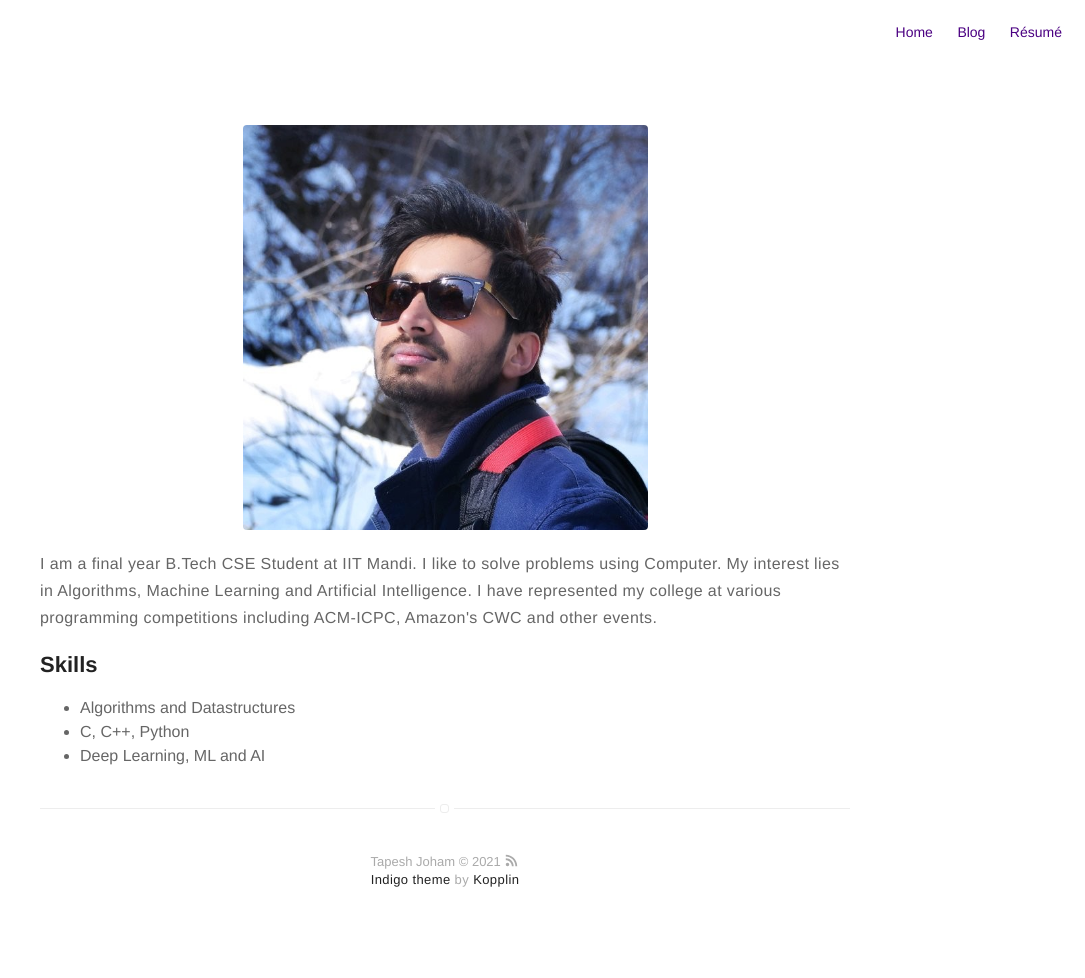
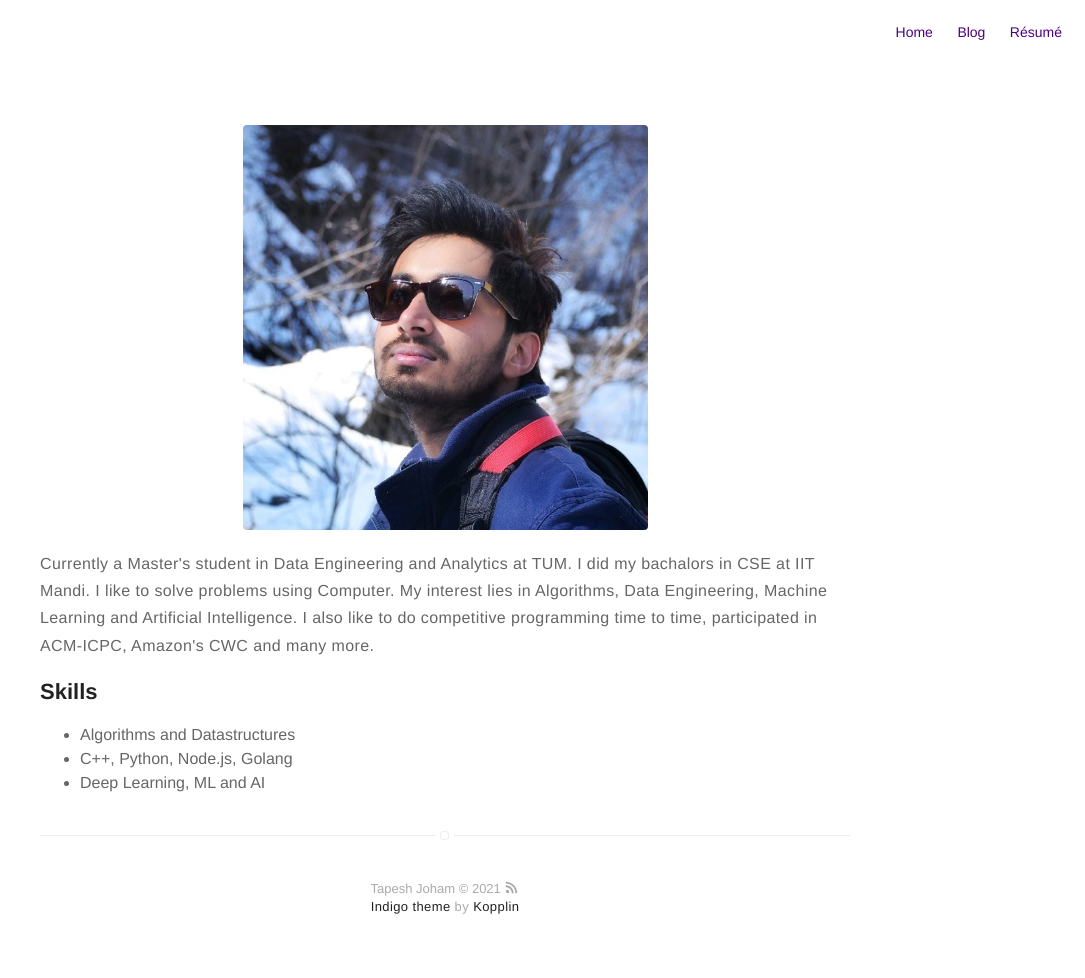
Before and after one commit to tapeshjoham/tapeshjoham.github.io, a Jekyll site: the page built from about.md, in a window 1280 px wide. Shown: the whole page, without its empty margins (195-1280 px from the left). Built offline with Jekyll 4.4.1, drawn with Linux system fonts in a browser that asks for light colours; before the commit the page ends 951 px from its top, so only the background shows below that.

Commit message:
updated about page

```diff
--- a/about.md
+++ b/about.md
@@ -4,12 +4,12 @@ layout: page
 ---
 ![Profile Image]({{ site.url }}/{{ site.picture }})
 
-<p>I am a final year B.Tech CSE Student at IIT Mandi. I like to solve problems using Computer. My interest lies in Algorithms, Machine Learning and Artificial Intelligence. I have represented my college at various programming competitions including ACM-ICPC, Amazon's CWC and other events. </p>
+<p>Currently a Master's student in Data Engineering and Analytics at TUM. I did my bachalors in CSE at IIT Mandi. I like to solve problems using Computer. My interest lies in Algorithms, Data Engineering, Machine Learning and Artificial Intelligence. I also like to do competitive programming time to time, participated in ACM-ICPC, Amazon's CWC and many more. </p>
 
 <h2>Skills</h2>
 
 <ul class="skill-list">
 	<li>Algorithms and Datastructures</li>
-	<li>C, C++, Python</li>
+	<li>C++, Python, Node.js, Golang</li>
 	<li>Deep Learning, ML and AI</li>
 </ul>
```
